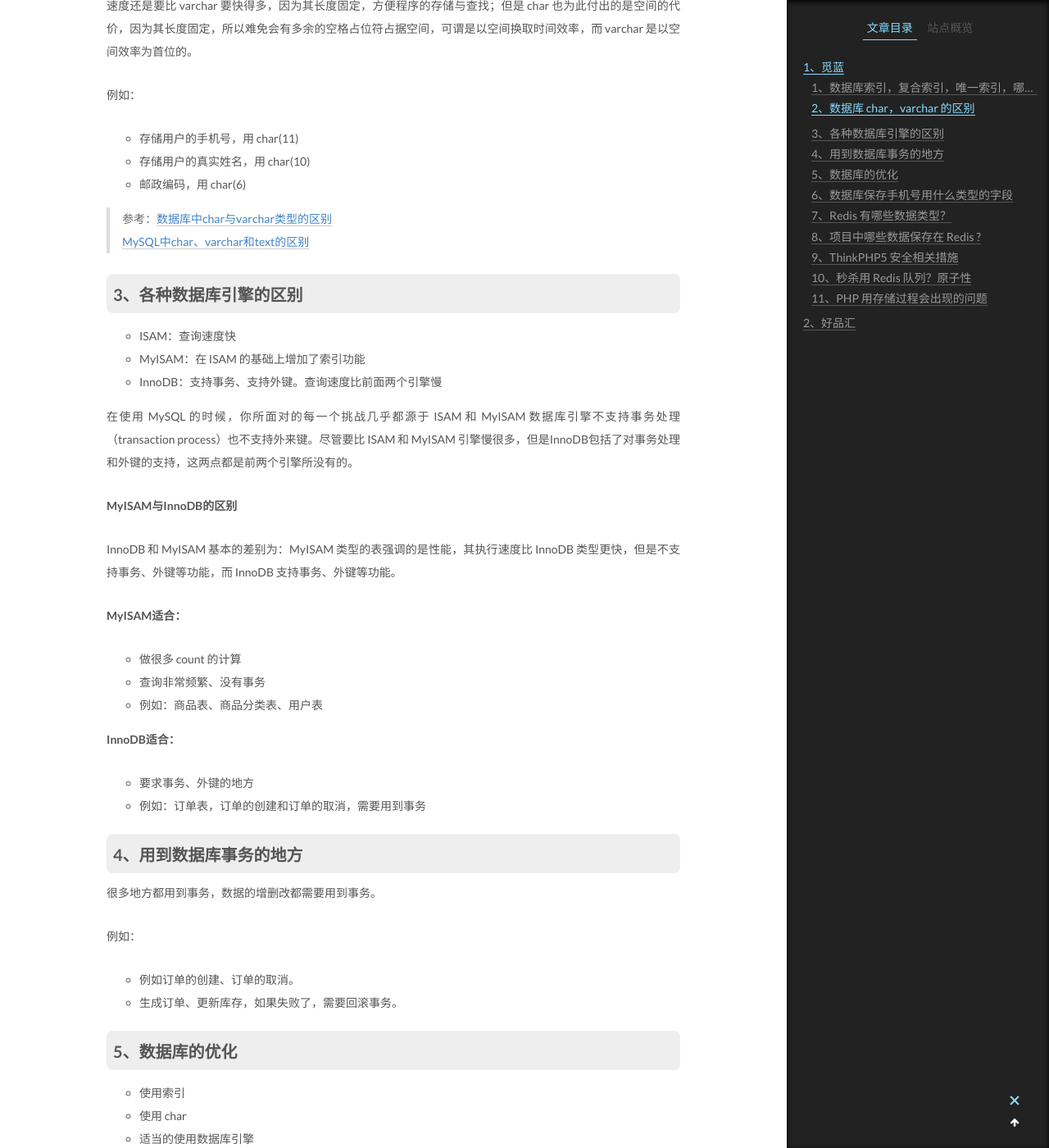
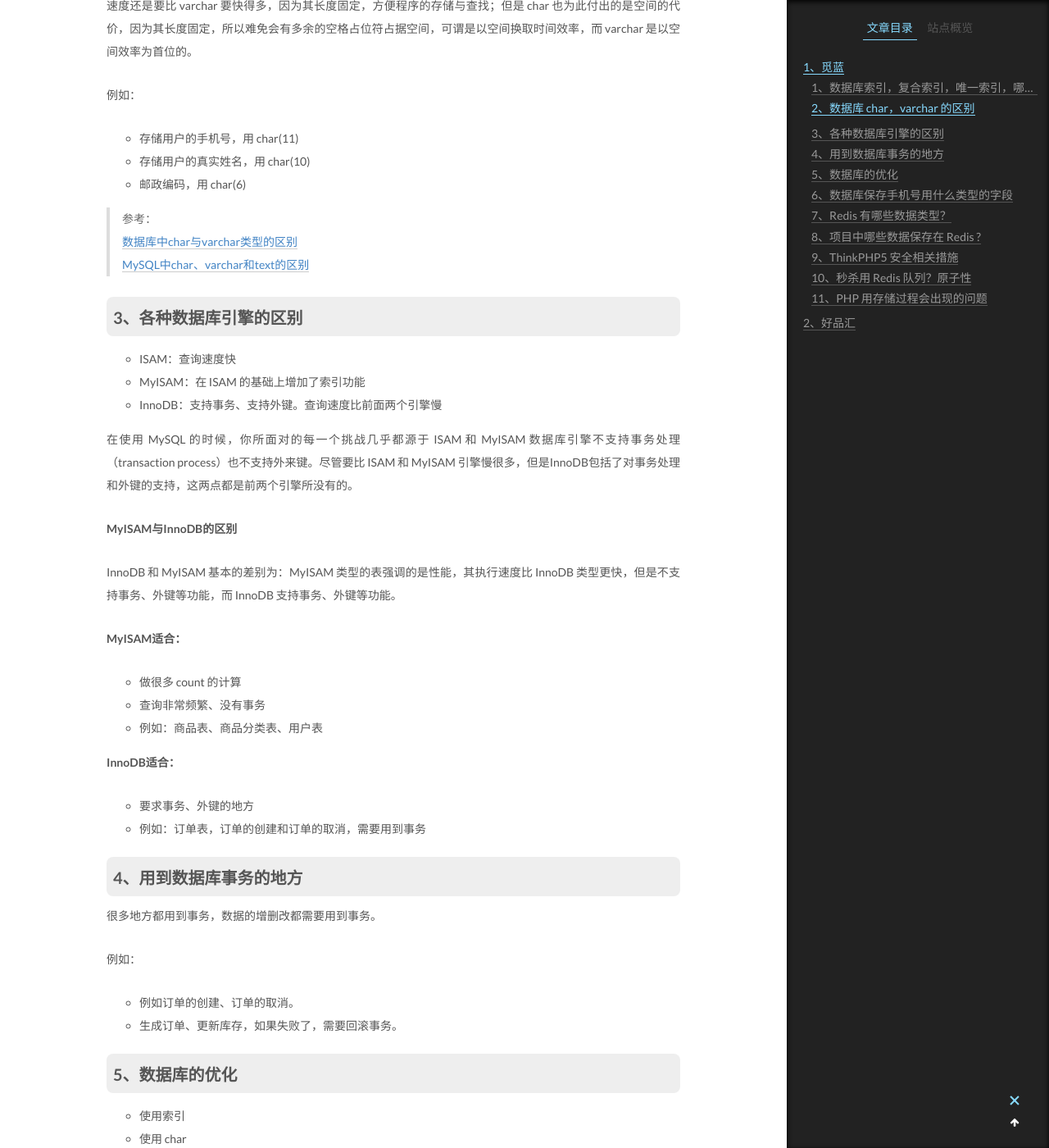
Before and after one commit to nnngu/LearningNotes, a Jekyll site: the page built from _posts/2018-06-05-PHP 面试题收集.md, in a window 1280 px wide and 1400 px high, scrolled down 1754 px. Shown: the whole window at 82% size. Built offline with Jekyll 4.4.1, drawn with Linux system fonts in a browser that asks for light colours.

```diff
--- a/_posts/2018-06-05-PHP 面试题收集.md
+++ b/_posts/2018-06-05-PHP 面试题收集.md
@@ -59,7 +59,8 @@ char 的长度是固定的。而 varchar 的长度是自动调整的，也就是
 - 存储用户的真实姓名，用 char(10)
 - 邮政编码，用 char(6)
 
->参考：[数据库中char与varchar类型的区别](https://www.cnblogs.com/Berryxiong/p/6248464.html)
+>参考：
+>[数据库中char与varchar类型的区别](https://www.cnblogs.com/Berryxiong/p/6248464.html)
 >[MySQL中char、varchar和text的区别](https://www.cnblogs.com/xianDan/p/4292706.html)
 
 ### 3、各种数据库引擎的区别
```
